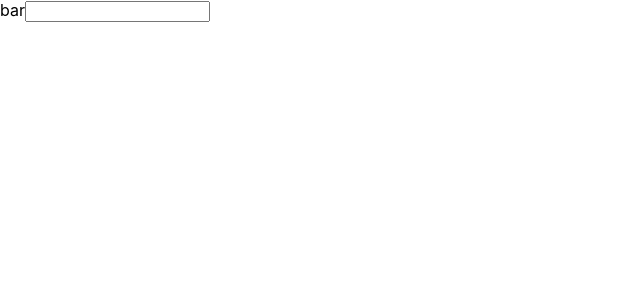
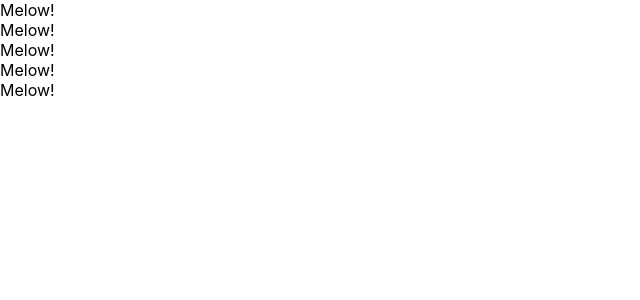
Before and after one commit to Reo-Saito1/react-redax-crud-application, a React (Create React App) app: page / in a window 1280 px wide. Shown: the top 300 px of the page, without its empty margins (0-640 px from the left). Built offline with nearby package versions, Linux system fonts and the light colour scheme.

Commit message:
create class component  and functional component

```diff
--- a/src/App.js
+++ b/src/App.js
@@ -1,14 +1,34 @@
-import React,{Component} from "react"
+import React from "react"
 
-class App extends Component {
-  render (){
-    return(
-      <div>
-      <label htmlFor="bar">bar</label>
-      <input type="text" onChange={() => {console.log("Iam Clicked!")}}/>
-      </div>
-    )
-  }
+// class App extends Component {
+//   render (){
+//     return(
+//       <div>
+//       <label htmlFor="bar">bar</label>
+//       <input type="text" onChange={() => {console.log("Iam Clicked!")}}/>
+//       </div>
+//     )
+//   }
+// }
+
+const App = () => {
+  return(
+    <div>
+    <Cat />
+    <Cat />
+    <Cat />
+    <Cat />
+    <Cat />
+    </div>
+  )
+}
+
+const Cat = () => {
+  return (
+    <div>
+      Melow!
+    </div>
+  )
 }
 
 export default App;
```
